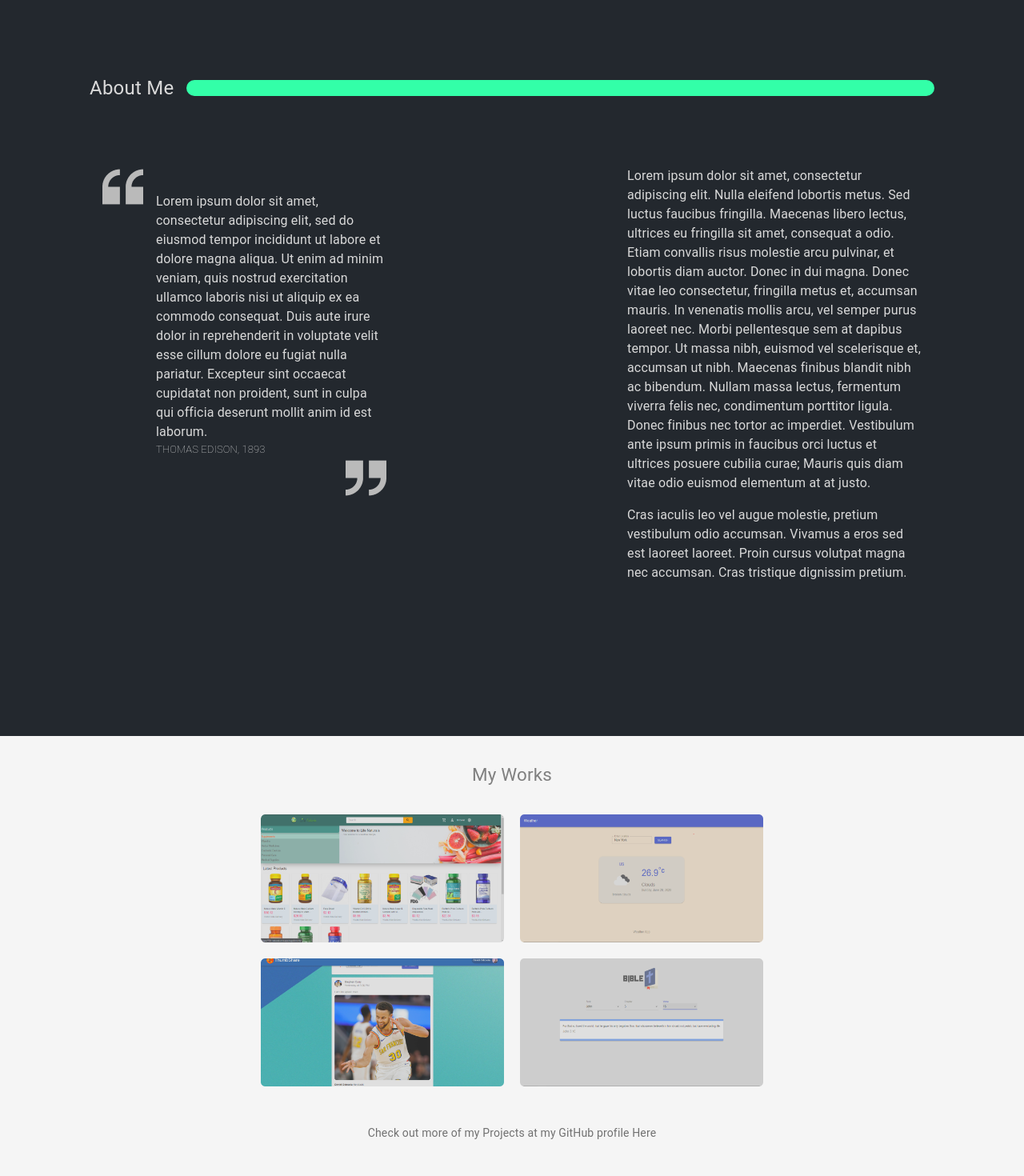
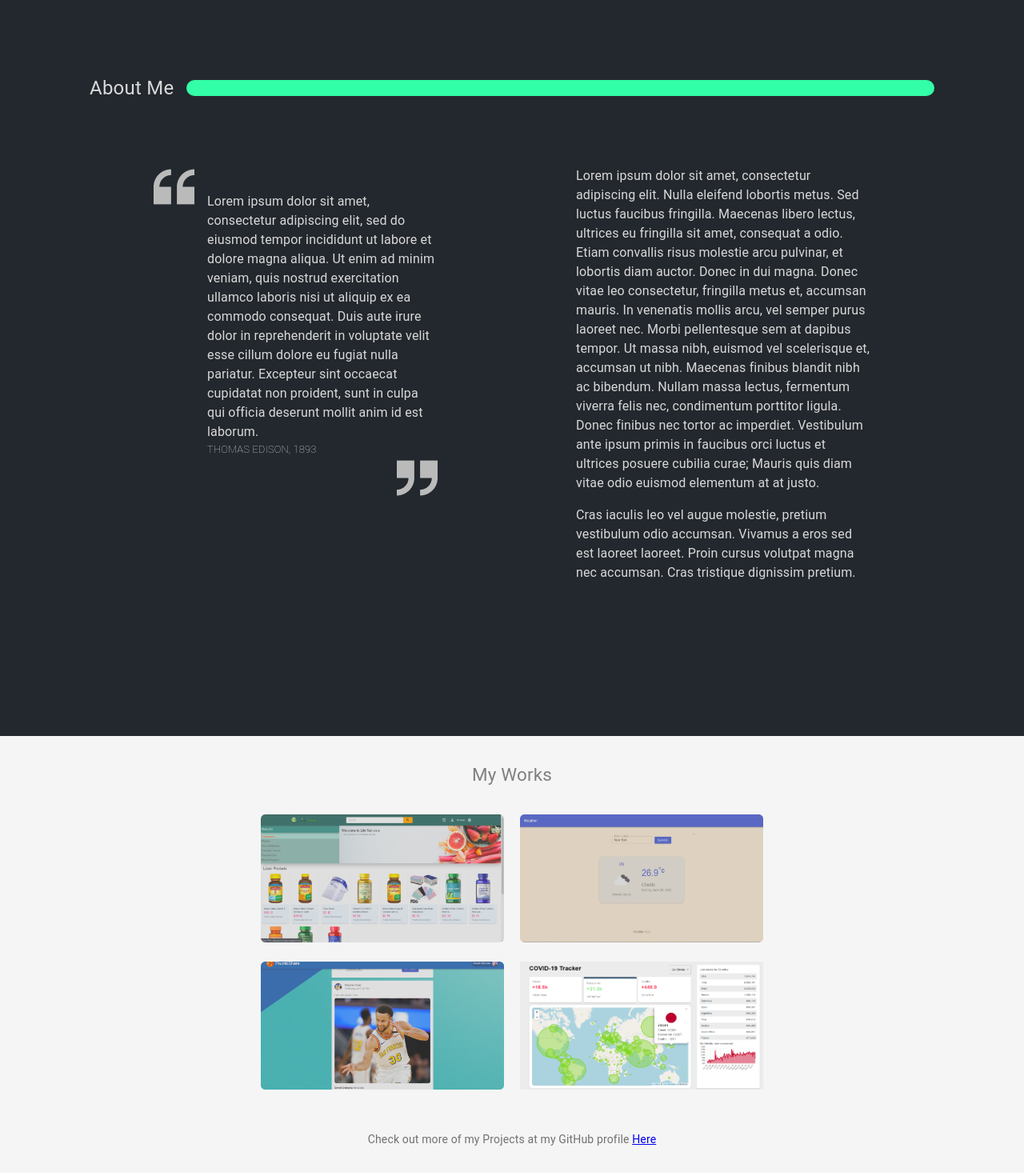
Before and after one commit to Olatokumbo/Netflix-Clone, a React (Create React App) app: page / in a window 1280 px wide. Shown: the part 820-2290 px from the top of the page at 80% size. Built offline with nearby package versions, Linux system fonts and the light colour scheme.

Commit message:
Adding an overlay effect to the project images

```diff
--- a/src/components/Navbar/Navbar.module.css
+++ b/src/components/Navbar/Navbar.module.css
@@ -15,4 +15,11 @@
     margin: 0 0.3rem;
     width: 3.5rem;
     height: auto;
+    -webkit-animation:spin 4s linear infinite;
+    -moz-animation:spin 4s linear infinite;
+    animation:spin 4s linear infinite;
 }
+
+@-moz-keyframes spin { 100% { -moz-transform: rotate(360deg); } }
+@-webkit-keyframes spin { 100% { -webkit-transform: rotate(360deg); } }
+@keyframes spin { 100% { -webkit-transform: rotate(360deg); transform:rotate(360deg); } }
--- a/src/containers/About/About.module.css
+++ b/src/containers/About/About.module.css
@@ -26,7 +26,7 @@
 
 .mainContent{
     margin: auto;
-    padding: 4rem 0;
+    padding: 4rem;
     display: flex;
     justify-content: space-between;
 }
--- a/src/containers/Home/Home.js
+++ b/src/containers/Home/Home.js
@@ -19,10 +19,10 @@ const App = () => {
           more about me.
         </Typography>
         <div className={style.socials}>
-        <img src={Linkedin} alt=""/>
-        <img src={Github} alt=""/>
-        <img src={Facebook} alt=""/>
-        <img src={Instagram} alt=""/>
+        <a href="https://www.linkedin.com/in/david-odesola/" target="blank"><img src={Linkedin} alt=""/></a>
+        <a href="https://github.com/Olatokumbo" target="blank"><img src={Github} alt=""/></a>
+        <a href="https://www.facebook.com/profile.php?id=100005963777682" target="blank"><img src={Facebook} alt=""/></a>
+        <a href="https://www.instagram.com/diaviid0/" target="blank"><img src={Instagram} alt=""/></a>
         </div>
       </div>
     </div>
--- a/src/containers/Works/Works.js
+++ b/src/containers/Works/Works.js
@@ -3,19 +3,44 @@ import { Typography } from "@material-ui/core";
 import Image1 from "../../assets/image1.png";
 import Image2 from "../../assets/image2.png";
 import Image3 from "../../assets/image3.png";
-import Image4 from "../../assets/image4.png";
+import Image4 from "../../assets/covid.png";
 import style from "./Works.module.css";
 const Works = () => {
   return (
     <div className={style.container}>
       <Typography className={style.title}>My Works</Typography>
       <div className={style.projectGrid}>
-      <img className={style.project} src={Image1} alt=""/>
-      <img className={style.project} src={Image2} alt=""/>
-      <img className={style.project} src={Image3} alt=""/>
-      <img className={style.project} src={Image4} alt=""/>
+        <div className={style.gridItem}>
+          <img className={style.project} src={Image1} alt="" />
+          <a href="http://life-naturals.web.app" target="blank" className={style.overlay}>
+            <Typography className={style.text}>Life Naturals</Typography>
+          </a>
+        </div>
+        <div className={style.gridItem}>
+          <img className={style.project} src={Image2} alt="" />
+          <a href="https://github.com/Olatokumbo/Weather-App" target="blank" className={style.overlay}>
+            <Typography className={style.text}>Weather App</Typography>
+          </a>
+        </div>
+        <div className={style.gridItem}>
+          <img className={style.project} src={Image3} alt="" />
+          <a href="https://thumbshare-2020.web.app" target="blank" className={style.overlay}>
+            <Typography className={style.text}>ThumbShare</Typography>
+          </a>
+        </div>
+        <div className={style.gridItem}>
+          <img className={style.project} src={Image4} alt="" />
+          <a href="https://covid-19-tracers.web.app" target="blank" className={style.overlay}>
+            <Typography className={style.text}>COVID-19 Tracker</Typography>
+          </a>
+        </div>
       </div>
-      <Typography variant="body2" color="textSecondary">Check out more of my Projects at my GitHub profile Here</Typography>
+      <Typography variant="body2" color="textSecondary">
+        Check out more of my Projects at my GitHub profile&nbsp;
+        <a href="https://github.com/Olatokumbo" target="blank">
+          Here
+        </a>
+      </Typography>
     </div>
   );
 };
--- a/src/containers/Works/Works.module.css
+++ b/src/containers/Works/Works.module.css
@@ -1,6 +1,6 @@
 .container{
     background-color: whitesmoke;
-    height: 80vh;
+    /* height: 80vh; */
     padding: 2rem;
     text-align: center;
 }
@@ -19,16 +19,49 @@
     place-items: center;
     margin-bottom: 3rem;
 }
+.overlay {
+    position: absolute;
+    top: 0;
+    bottom: 0;
+    left: 0;
+    right: 0;
+    height: 100%;
+    width: 100%;
+    opacity: 0;
+    transition: .5s ease;
+    background-color: #23282ec4;
+    border-radius: 5px;
+    cursor: pointer;
+  }
+  .gridItem{
+    position: relative;
+  }
+  .gridItem:hover .overlay {
+    opacity: 1;
+  }
+
+  .text {
+    color: white;
+    font-size: 20px;
+    position: absolute;
+    top: 50%;
+    left: 50%;
+    -webkit-transform: translate(-50%, -50%);
+    -ms-transform: translate(-50%, -50%);
+    transform: translate(-50%, -50%);
+    text-align: center;
+  }
+
 
 .project{
     width: 19rem;
     height: 10rem;
 }
 
-.project:nth-of-type(odd){
+.gridItem:nth-of-type(odd){
     justify-self: end;
 }
 
-.project:nth-of-type(even){
+.gridItem:nth-of-type(even){
     justify-self: baseline;
 }
```
Also changed, not shown: src/assets/covid.png (added).
